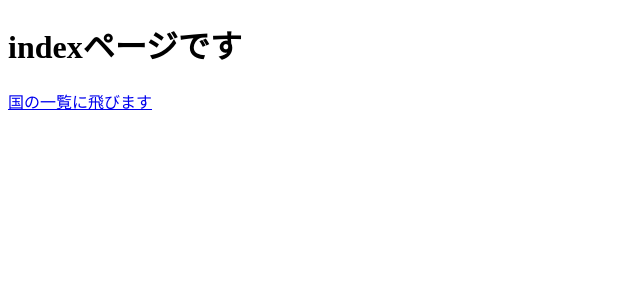
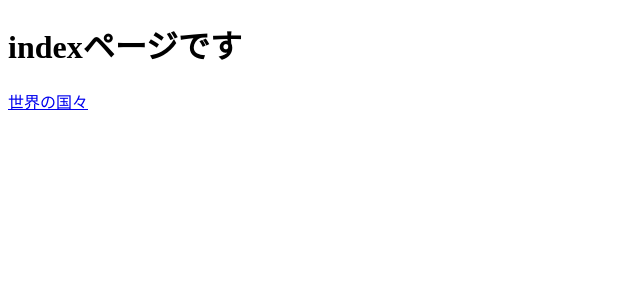
Before and after one commit to mrmapleleaf/worldRestaurantTour-fe, a Nuxt app: page / in a window 1280 px wide. Shown: the top 300 px of the page, without its empty margins (0-640 px from the left). Built offline with nearby package versions, Linux system fonts and the light colour scheme.

Commit message:
pinia導入

```diff
--- a/components/countries/countryContainer.vue
+++ b/components/countries/countryContainer.vue
@@ -1,23 +1,38 @@
 <template>
-  <div>
-    <p>国の一覧を表示するコンテナです</p>
-  </div>
+  <ClientOnly>
+    <div>
+      <template v-if="loading">
+        <p>リストに表示する内容がありません</p>
+      </template>
+      <template v-else>
+        <li v-for="country in countries">{{ country.name }}</li>
+      </template>
+    </div>
+  </ClientOnly>
 </template>
 
 <script setup lang="ts">
 import type { Country } from '~/interfaces';
 
-const countries = ref([] as Array<Country>);
+let countries = ref([] as Array<Country>);
 const loading = ref(false);
 
 const getAllCountries = async () => {
   loading.value = true;
   try {
+    countries.value = await $fetch(
+      'http://localhost:8080/country/allCountries'
+    );
   } catch (error) {
+    console.log(error);
   } finally {
     loading.value = false;
   }
 };
+
+onMounted(() => {
+  getAllCountries();
+});
 </script>
 
 <style scoped></style>
--- a/package.json
+++ b/package.json
@@ -10,7 +10,9 @@
     "postinstall": "nuxt prepare"
   },
   "dependencies": {
+    "@pinia/nuxt": "^0.5.1",
     "nuxt": "^3.11.2",
+    "pinia": "^2.1.7",
     "vue": "^3.4.21",
     "vue-router": "^4.3.0"
   }
--- a/pages/countries/index.vue
+++ b/pages/countries/index.vue
@@ -1,7 +1,8 @@
 <template>
   <div>
-    <h1>国の一覧を表示する画面です</h1>
+    <h1>世界の国々</h1>
     <countryContainer></countryContainer>
+    <NuxtLink v-bind:to="{ name: 'index' }">Topに戻る</NuxtLink>
   </div>
 </template>
 
--- a/pages/index.vue
+++ b/pages/index.vue
@@ -1,7 +1,7 @@
 <template>
   <div>
     <h1>indexページです</h1>
-    <NuxtLink v-bind:to="{ name: 'countries' }">国の一覧に飛びます</NuxtLink>
+    <NuxtLink v-bind:to="{ name: 'countries' }">世界の国々</NuxtLink>
   </div>
 </template>
 
```
Also changed, not shown: 1 other file (tests, documents, lock files or other folders).
